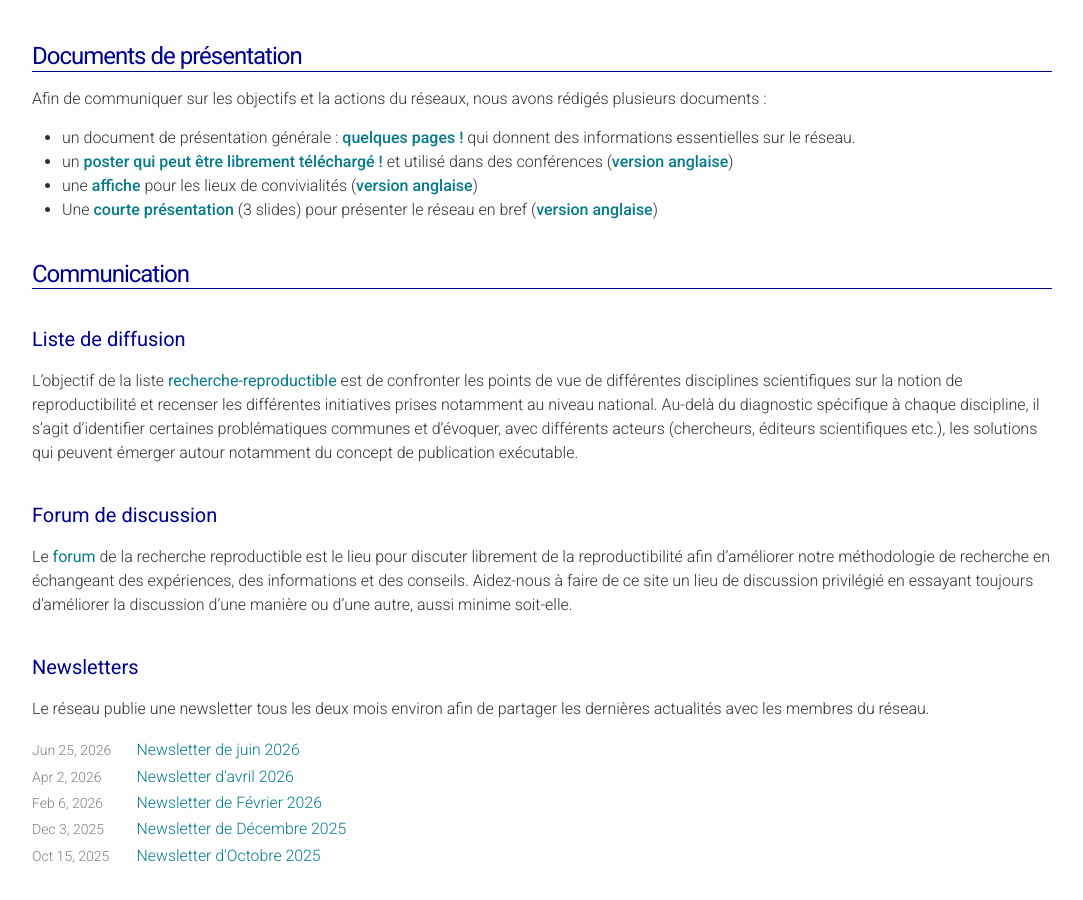
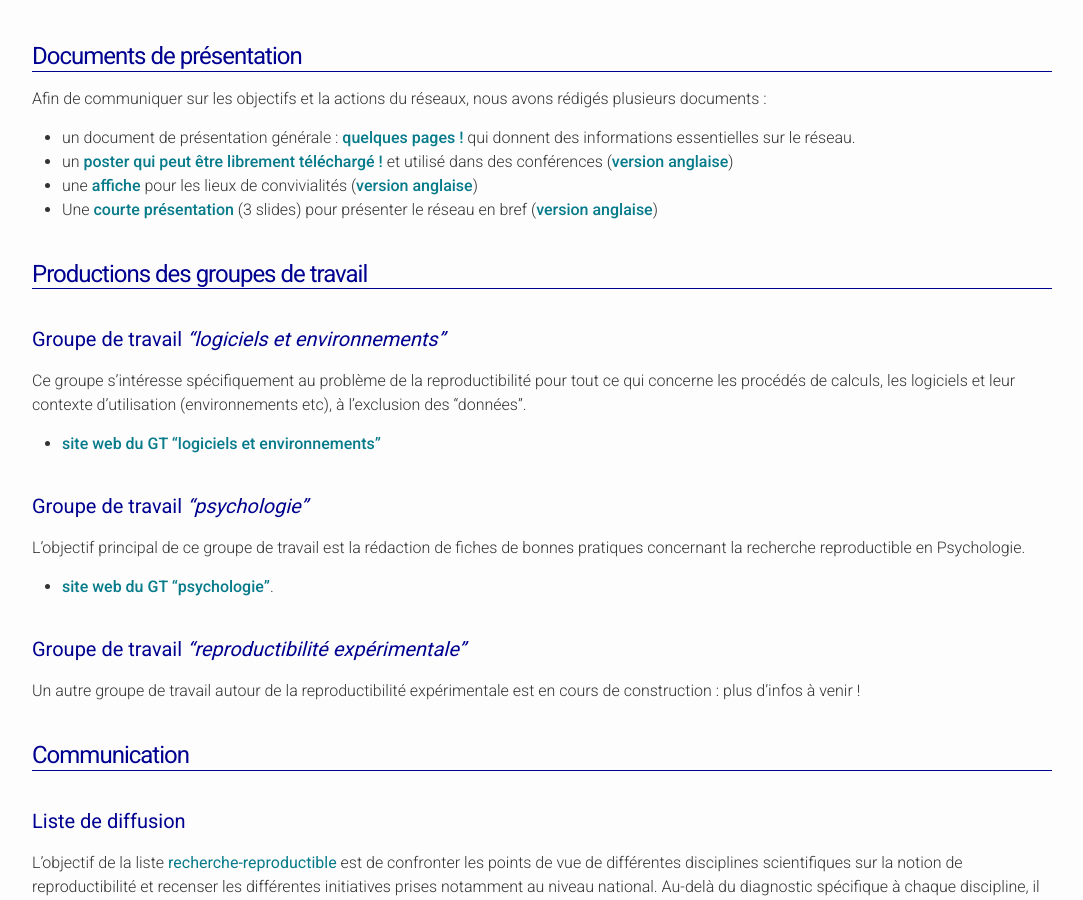
Before and after one commit to FR-RN/FR-RN, a Jekyll site: the page built from resources.md, in a window 1280 px wide and 900 px high, scrolled down 275 px. Shown: the whole window, without its empty margins (98-1181 px from the left). Built offline with Jekyll 4.4.1, drawn with Linux system fonts in a browser that asks for light colours; some web fonts are replaced; comment, search, counter and statistics services are not loaded.

Commit message:
add GT in resources

```diff
--- a/resources.md
+++ b/resources.md
@@ -14,6 +14,30 @@ Afin de communiquer sur les objectifs et la actions du réseaux, nous avons réd
 * un [poster qui peut être librement téléchargé !](../assets/pdfs/poster__RR_FR.pdf) et utilisé dans des conférences ([version anglaise](../assets/pdfs/poster__RR_EN.pdf))
 * une [affiche](https://www.recherche-reproductible.fr/assets/pdfs/flyerA4_rechercherepro_FR.pdf) pour les lieux de convivialités ([version anglaise](https://www.recherche-reproductible.fr/assets/pdfs/flyerA4_rechercherepro_EN.pdf))
 * Une [courte présentation](https://www.recherche-reproductible.fr/assets/pdfs/3Slides_reseau_repro_FR.pdf) (3 slides) pour présenter le réseau en bref ([version anglaise](../assets/pdfs/3Slides_repro_network_EN.pdf))
+
+
+# Productions des groupes de travail
+
+## Groupe de travail *"logiciels et environnements"*
+
+Ce groupe s'intéresse spécifiquement au problème de la reproductibilité pour tout ce qui concerne les procédés de calculs, les logiciels et leur contexte d'utilisation (environnements etc), à l'exclusion des "données".
+
+
+* [site web du GT "logiciels et environnements"](https://reproducibility.gricad-pages.univ-grenoble-alpes.fr/guidelines-4-computing/)
+
+
+## Groupe de travail *"psychologie"*
+
+L’objectif principal de ce groupe de travail est la rédaction de fiches de bonnes pratiques concernant la recherche reproductible en Psychologie.
+
+* [site web du GT "psychologie"](https://frrn-shs-de4b9c.gitpages.huma-num.fr/).
+
+## Groupe de travail *"reproductibilité expérimentale"*
+
+Un autre groupe de travail autour de la reproductibilité expérimentale est en cours de construction : plus d'infos à venir !
+
+
+
 
 # Communication
 
```
